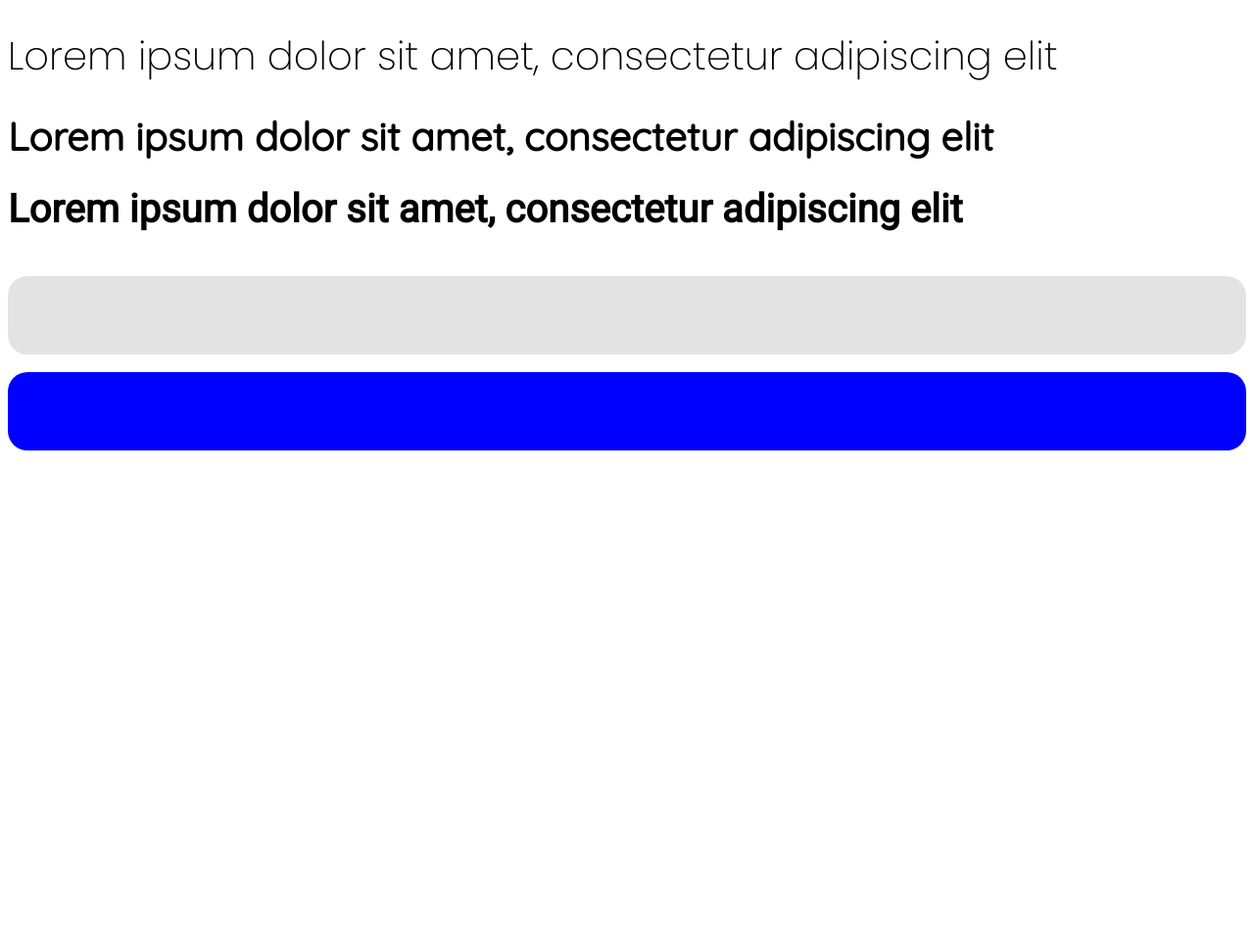
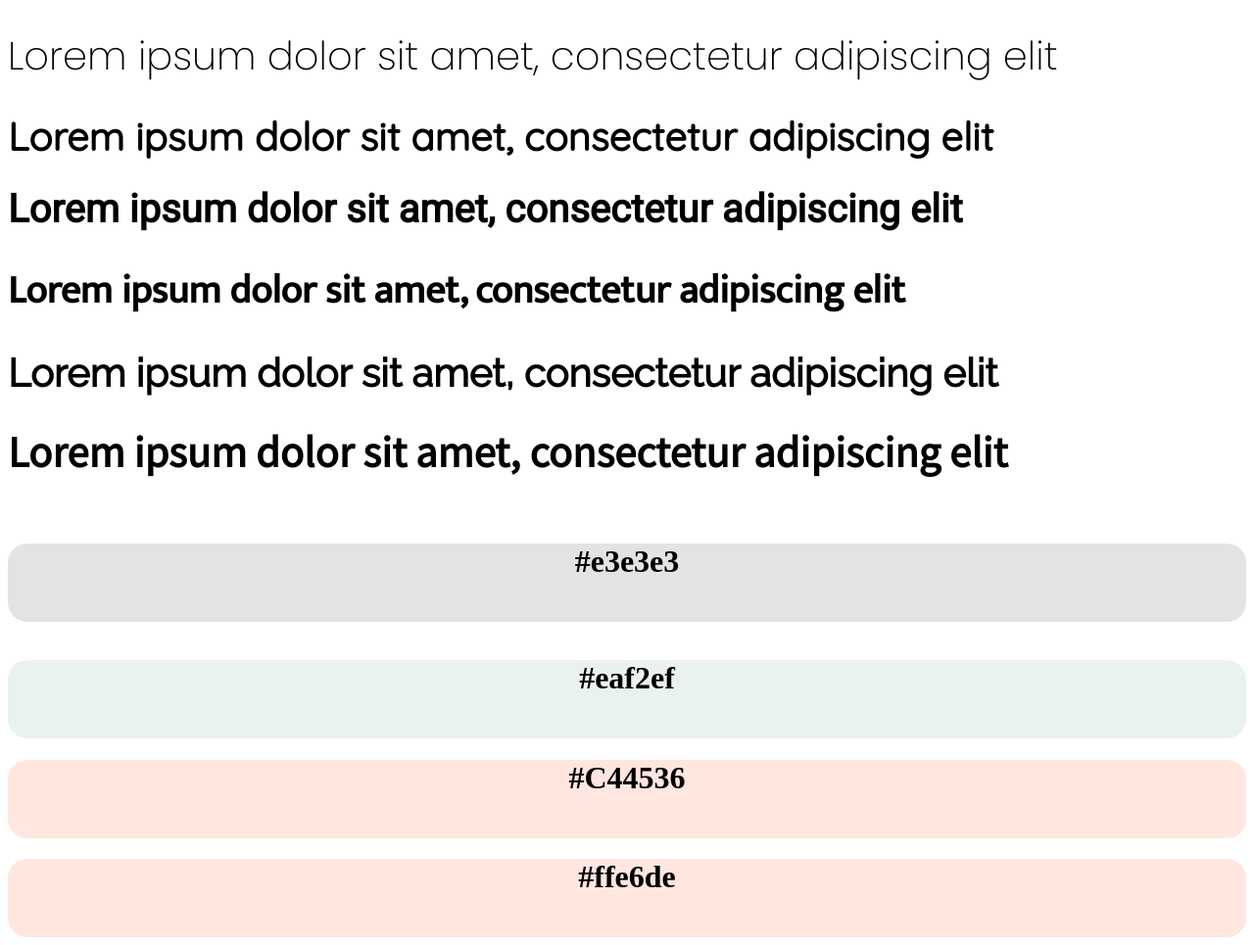
Before and after one commit to LucasBaun/Sample-websites, a plain HTML site: page index.html in a window 1280 px wide. Shown: the whole page at 98% size. Before the commit the page ends 800 px from the top, so only its background shows below. Drawn offline with Linux system fonts and the light colour scheme.

Commit message:
more stuff

```diff
--- a/index.html
+++ b/index.html
@@ -3,7 +3,7 @@
 <head>
 <meta charset="UTF-8">
 <title>never scam</title>
-<link href="https://fonts.googleapis.com/css?family=Poppins:200|Quicksand|Roboto" rel="stylesheet">
+<link href="https://fonts.googleapis.com/css?family=Mukta|Noto+Sans+JP|Poppins:200|Quicksand|Raleway|Roboto" rel="stylesheet">
 <style>
 body{
   padding: 0px;
@@ -21,17 +21,45 @@ body{
   font-family: Roboto;
   font-size: 250%;
 }
+.font4{
+  font-family: 'Mukta', sans-serif;
+  font-size: 250%;
+}
+.font5{
+  font-family: 'Raleway', sans-serif;
+  font-size: 250%;
+}
+.font6{
+  font-family: 'Noto Sans JP', sans-serif;
+  font-size: 250%;
+}
 .bg1{
   background-color: #e3e3e3;
   min-width: 95vw;
   min-height: 10vh;
   border-radius: 20px;
+  text-align: center;
 }
 .bg2{
-  background-color: blue;
+  background-color: #eaf2ef;
   min-width: 95vw;
   min-height: 10vh;
   border-radius: 20px;
+  text-align: center;
+}
+.bg3{
+  background-color: #C44536;
+  min-width: 95vw;
+  min-height: 10vh;
+  border-radius: 20px;
+  text-align: center;
+}
+.bg3{
+  background-color: #ffe6de;
+  min-width: 95vw;
+  min-height: 10vh;
+  border-radius: 20px;
+  text-align: center;
 }
 </style>
 </head>
@@ -39,10 +67,24 @@ body{
 <h1 class="font1">Lorem ipsum dolor sit amet, consectetur adipiscing elit</h1>
 <h1 class="font2">Lorem ipsum dolor sit amet, consectetur adipiscing elit</h1>
 <h1 class="font3">Lorem ipsum dolor sit amet, consectetur adipiscing elit</h1>
+<h1 class="font4">Lorem ipsum dolor sit amet, consectetur adipiscing elit</h1>
+<h1 class="font5">Lorem ipsum dolor sit amet, consectetur adipiscing elit</h1>
+<h1 class="font6">Lorem ipsum dolor sit amet, consectetur adipiscing elit</h1>
+
 <br>
-<div class="bg1"></div>
+<div class="bg1">
+  <h1>#e3e3e3</h1>
+</div>
 <br>
-<div class="bg2"></div>
+<div class="bg2">
+  <h1>#eaf2ef</h1>
+</div>
+<div class="bg3">
+  <h1>#C44536</h1>
+</div>
+<div class="bg3">
+  <h1>#ffe6de</h1>
+</div>
 <body>
 
 </html>
```
